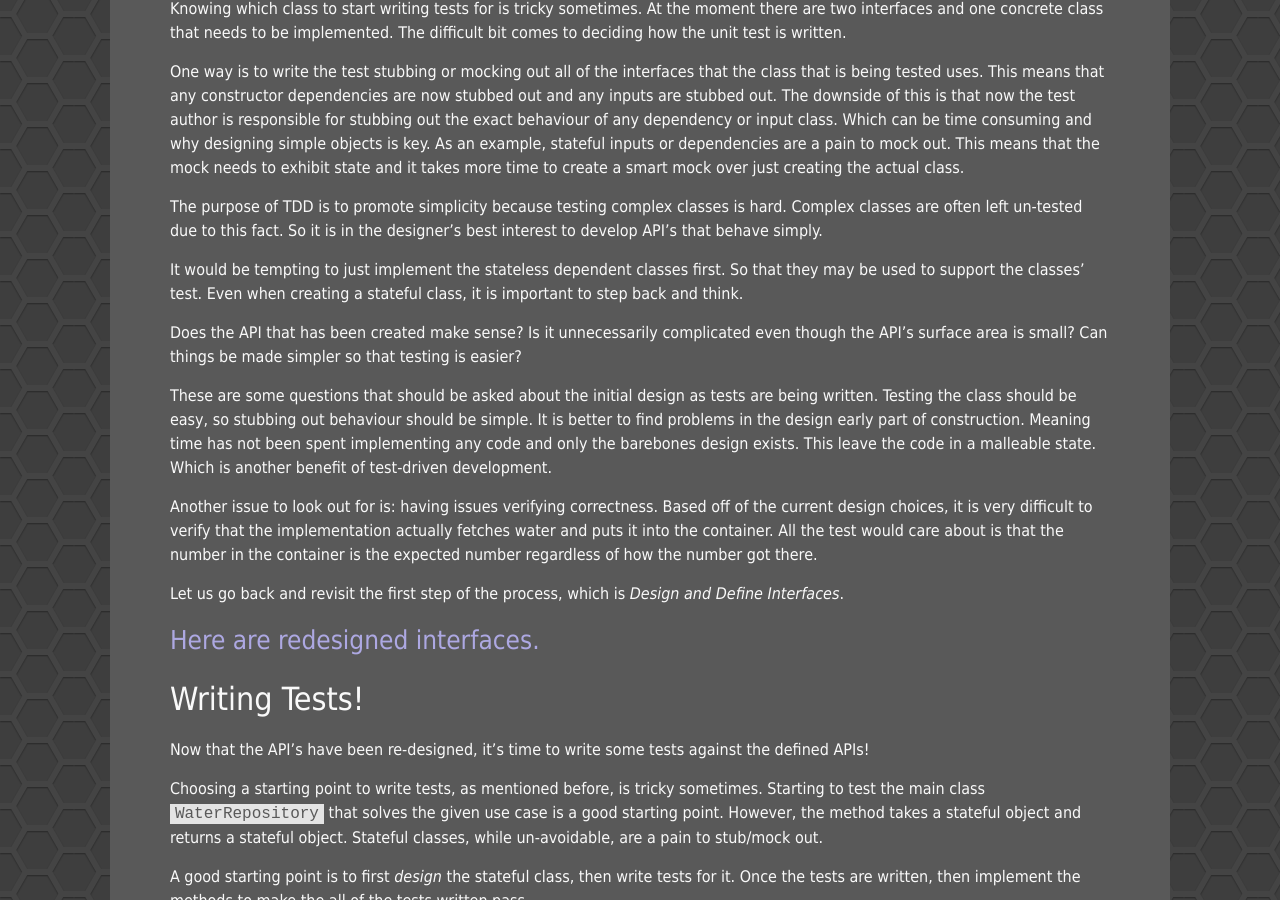
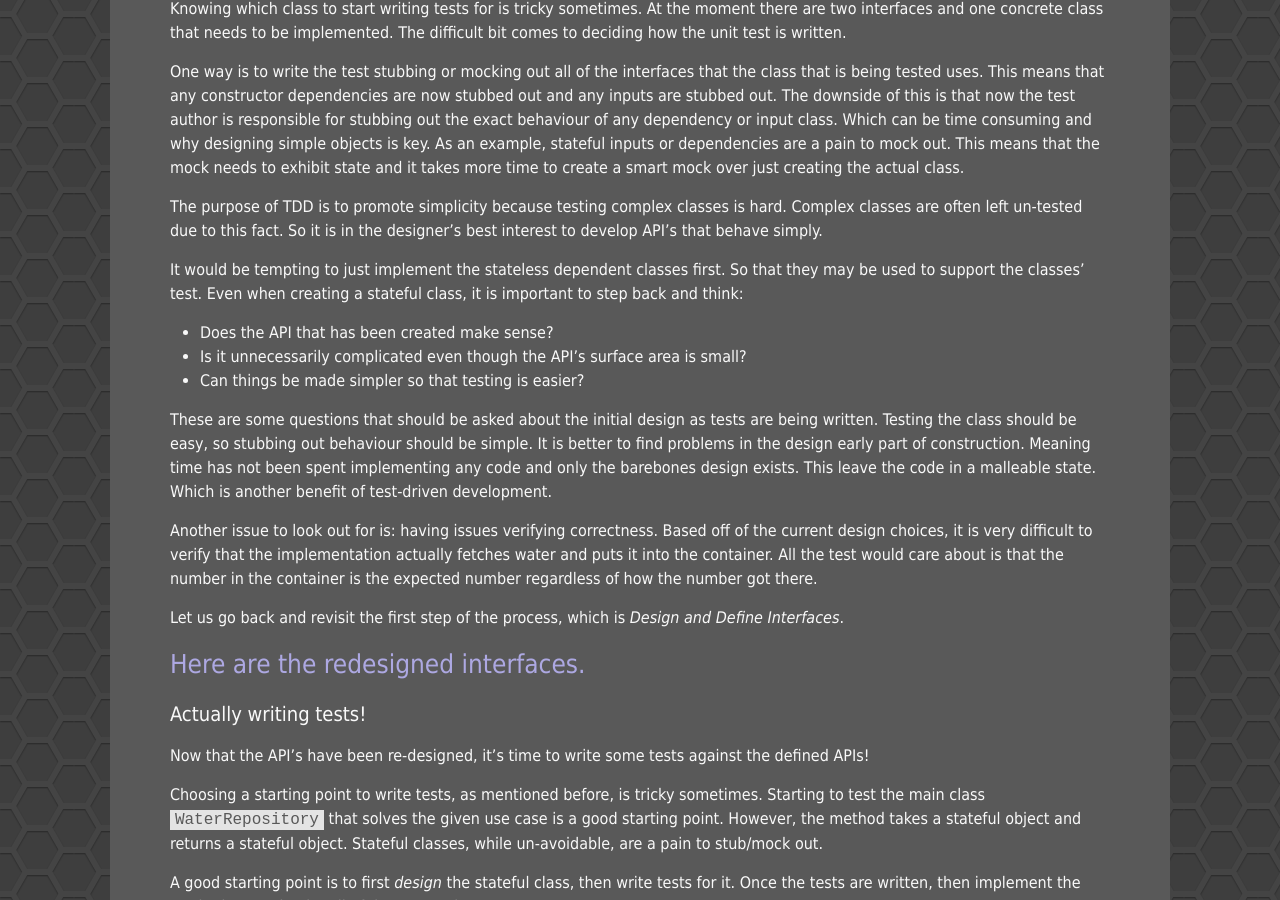
Before and after one commit to Unthrottled/blog, a Jekyll site: the page built from _posts/2017-12-29-Hydration-Driven-Devolpment.md, in a window 1280 px wide and 900 px high, scrolled down 2956 px. Built offline with Jekyll 4.4.1, drawn with Linux system fonts in a browser that asks for light colours.

Commit message:
Markdown reformatting never hurt, and a bit more words to help those sentences work, bruv

```diff
--- a/_posts/2017-12-29-Hydration-Driven-Devolpment.md
+++ b/_posts/2017-12-29-Hydration-Driven-Devolpment.md
@@ -139,11 +139,11 @@ So it is in the designer's best interest to develop API's that behave simply.
 
 It would be tempting to just implement the stateless dependent classes first.
 So that they may be used to support the classes' test.
-Even when creating a stateful class, it is important to step back and think.
+Even when creating a stateful class, it is important to step back and think:
 
-Does the API that has been created make sense?
-Is it unnecessarily complicated even though the API's surface area is small?
-Can things be made simpler so that testing is easier?
+- Does the API that has been created make sense?
+- Is it unnecessarily complicated even though the API's surface area is small?
+- Can things be made simpler so that testing is easier?
 
 These are some questions that should be asked about the initial design as tests are being written.
 Testing the class should be easy, so stubbing out behaviour should be simple.
@@ -158,9 +158,9 @@ All the test would care about is that the number in the container is the expecte
 
 Let us go back and revisit the first step of the process, which is _Design and Define Interfaces_.
 
-### [Here are redesigned interfaces.]({{site.url}}/code/hdd/second_pass.html)
+### [Here are the redesigned interfaces.]({{site.url}}/code/hdd/second_pass.html)
 
-## Writing Tests!
+#### Actually writing tests!
 
 Now that the API's have been re-designed, it's time to write some tests against the defined APIs!
 
```
